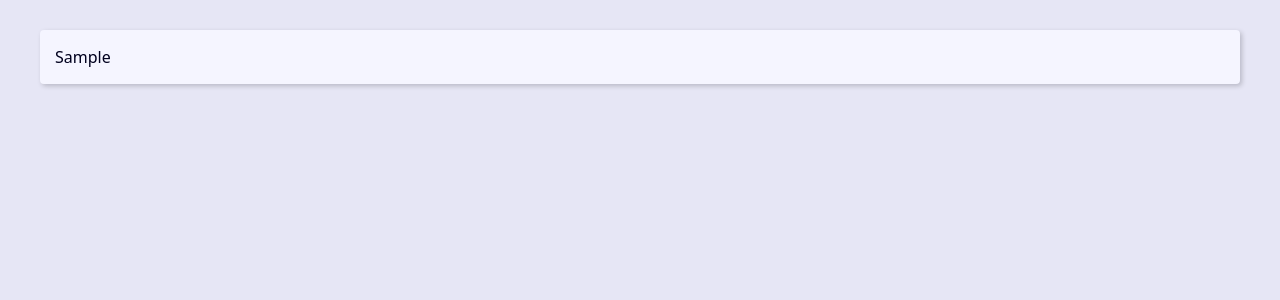
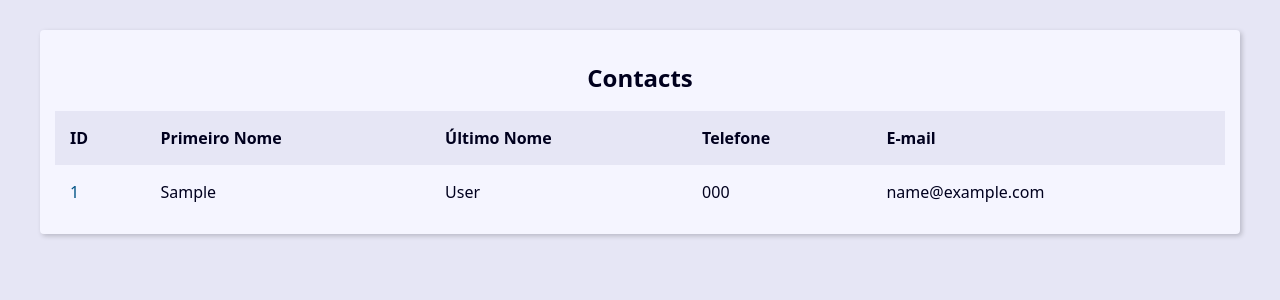
Before and after one commit to NatanBraslavsky/app_agenda, a Django app: page / in a window 1280 px wide. Shown: the top 300 px of the page. Run offline with Django 5.2, Linux system fonts and the light colour scheme; tables that the repository leaves empty hold one stand-in row (values such as "Sample post").

Commit message:
html dos contatos

```diff
--- a/contact/templates/contact/index.html
+++ b/contact/templates/contact/index.html
@@ -1,7 +1,43 @@
 {% extends "global/base.html" %}
 
 {% block content %}
-    {% for contact in contacts %}
-        {{contact.first_name}}<br>
-    {% endfor %}
+    <div class="responsive-table">
+        <table class="contacts-table">
+            <caption class="table-caption">
+                Contacts
+            </caption>
+            <thead>
+                <tr class="table-row table-row-header">
+                    <th class="table-header">ID</th>
+                    <th class="table-header">Primeiro Nome</th>
+                    <th class="table-header">Último Nome</th>
+                    <th class="table-header">Telefone</th>
+                    <th class="table-header">E-mail</th>
+                </tr>
+            </thead>
+            <tbody>
+                {% for contact in contacts %}
+                    <tr class="table-row">
+                        <td class="table-cel">
+                            <a href="#" class="table-link">
+                                {{contact.id}}
+                            </a>
+                        </td>
+                        <td class="table-cel">
+                            {{contact.first_name}}
+                        </td>
+                        <td class="table-cel">
+                            {{contact.last_name}}
+                        </td>
+                        <td class="table-cel">
+                            {{contact.phone}}
+                        </td>
+                        <td class="table-cel">
+                            {{contact.email}}
+                        </td>
+                    </tr>
+                {% endfor %}
+            </tbody>
+        </table>
+    </div>
 {% endblock content %}
```
